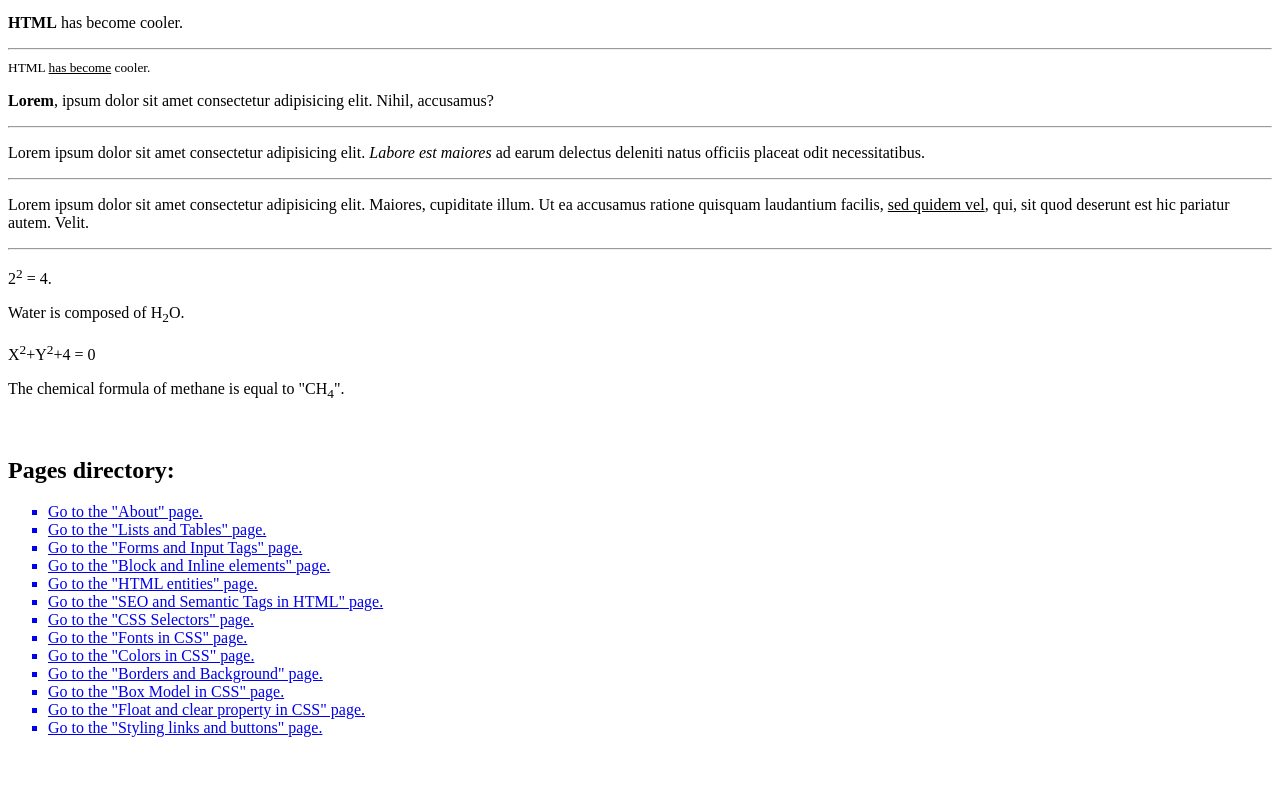
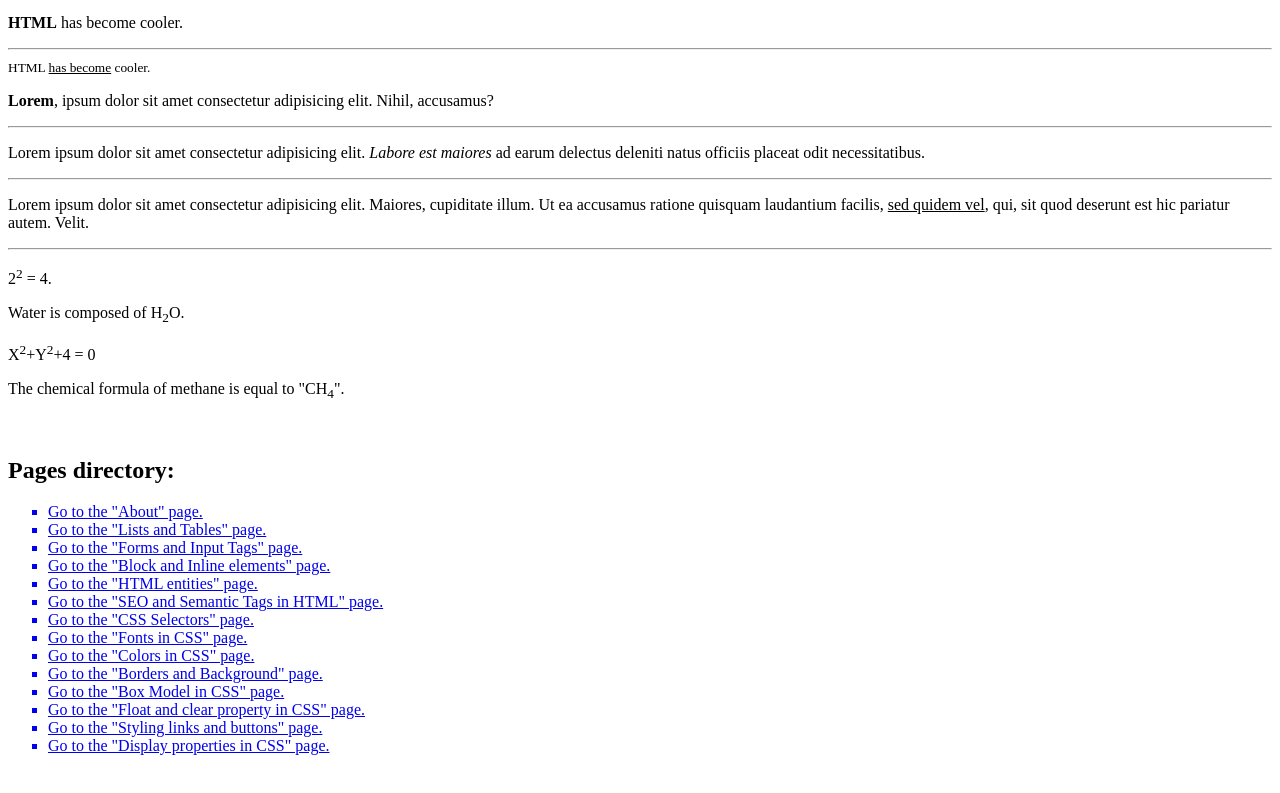
Before and after one commit to EmmanuelTechRD/LearningtocodeatOREILLY, a plain HTML site: page FullStack_Web_Dev_Course with Prerak Mehta/html/index.html in a window 1280 px wide. Shown: the part 371-1164 px from the top of the page. Drawn offline with Linux system fonts and the light colour scheme.

Commit message:
v1.7 + New page linked at the bottom.

```diff
--- a/FullStack_Web_Dev_Course with Prerak Mehta/html/index.html
+++ b/FullStack_Web_Dev_Course with Prerak Mehta/html/index.html
@@ -60,6 +60,7 @@
         <a href="/FullStack_Web_Dev_Course with Prerak Mehta/html/boxmodelincss.html" target="_blank"><li>Go to the "Box Model in CSS" page.</li></a>
         <a href="/FullStack_Web_Dev_Course with Prerak Mehta/html/floatandclearincss.html" target="_blank"><li>Go to the "Float and clear property in CSS" page.</li></a>
         <a href="/FullStack_Web_Dev_Course with Prerak Mehta/html/stylinglinksandbuttons.html" target="_blank"><li>Go to the "Styling links and buttons" page.</li></a>
+        <a href="/FullStack_Web_Dev_Course with Prerak Mehta/html/displaypropertiesincss.html" target="_blank"><li>Go to the "Display properties in CSS" page.</li></a>
     </ul>
     <br>
 
```
